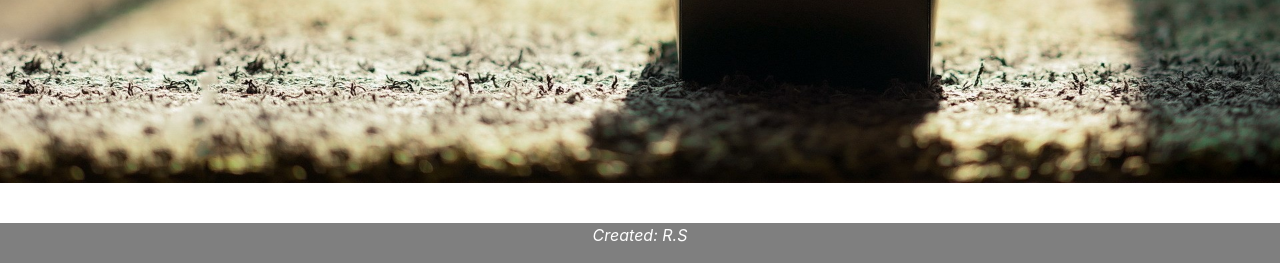
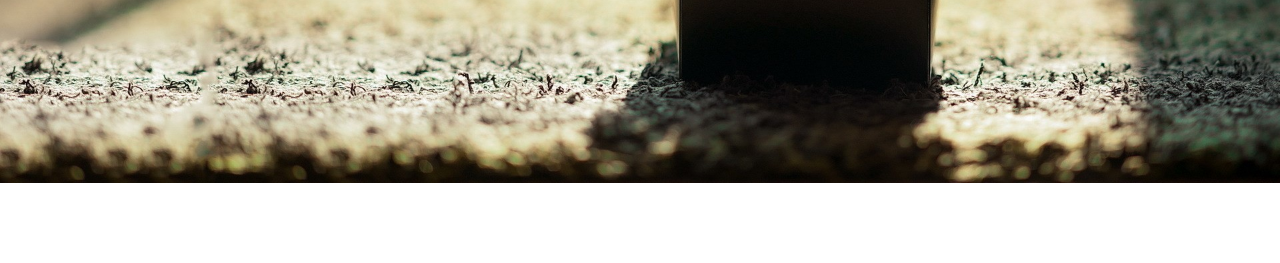
Before and after one commit to Baz07/Blog-Post-Website, a Flask app: page /1 in a window 1280 px wide. Shown: the part 537-800 px from the top of the page. Run offline with Flask 2, Linux system fonts and the light colour scheme; data comes from the database, SQL or seed files in the repository; some libraries are stand-ins or nearby versions.

Commit message:
Update base.html

```diff
--- a/companyblog/templates/base.html
+++ b/companyblog/templates/base.html
@@ -26,19 +26,6 @@
         color: white;
     }
 
-    .footer {
-    left: 0;
-    bottom: 0;
-    width: 100%;
-    color: white;
-    text-align: center;
-    background: #7f7f7f;
-    background: rgba(0,0,0,0.5);
-    font-style: italic;
-    position: absolute;
-    height: -200px;
-    margin-top: 300px;
-  }
 
 </style>
 
@@ -87,9 +74,5 @@
 
     </div>
 
-    <div class="footer">
-         <p>Created: R.S</p>
-    </div>
-
 </body>
 </html>
```
